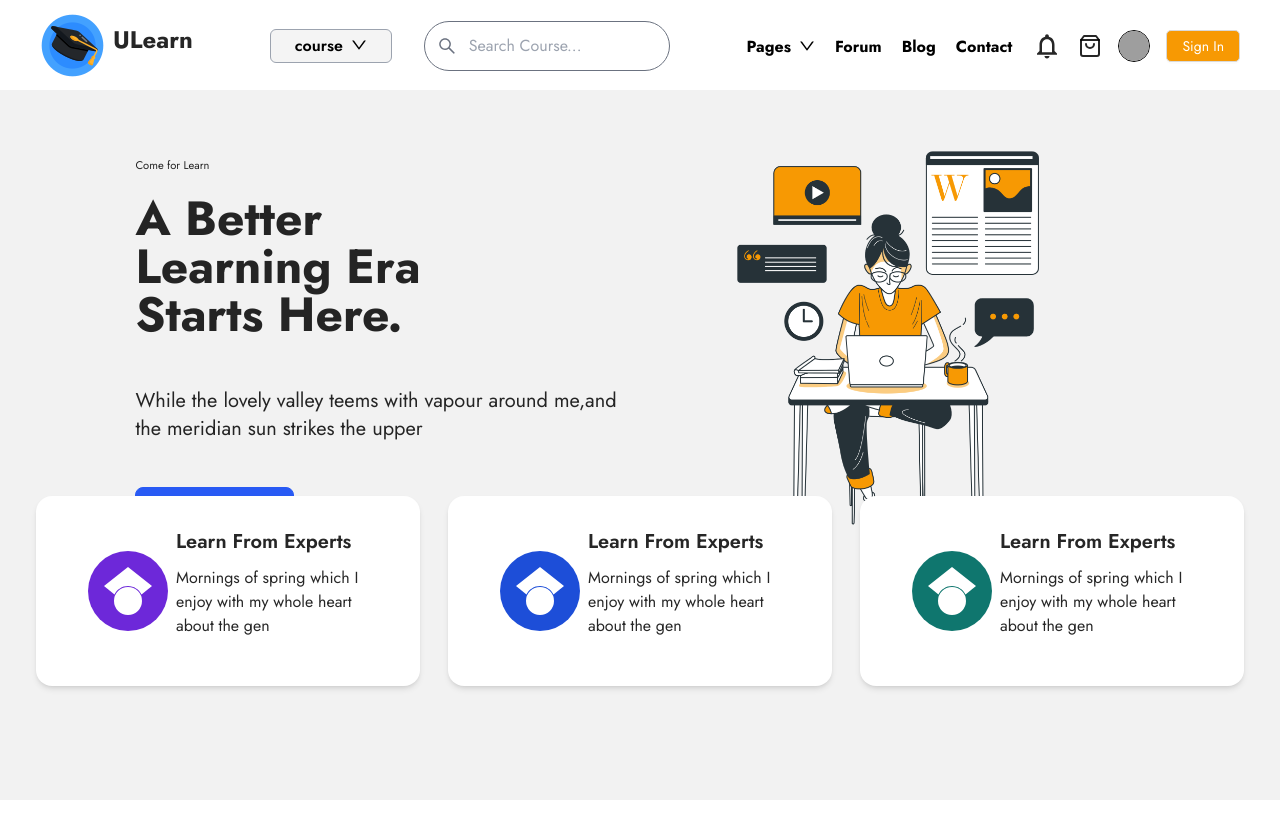
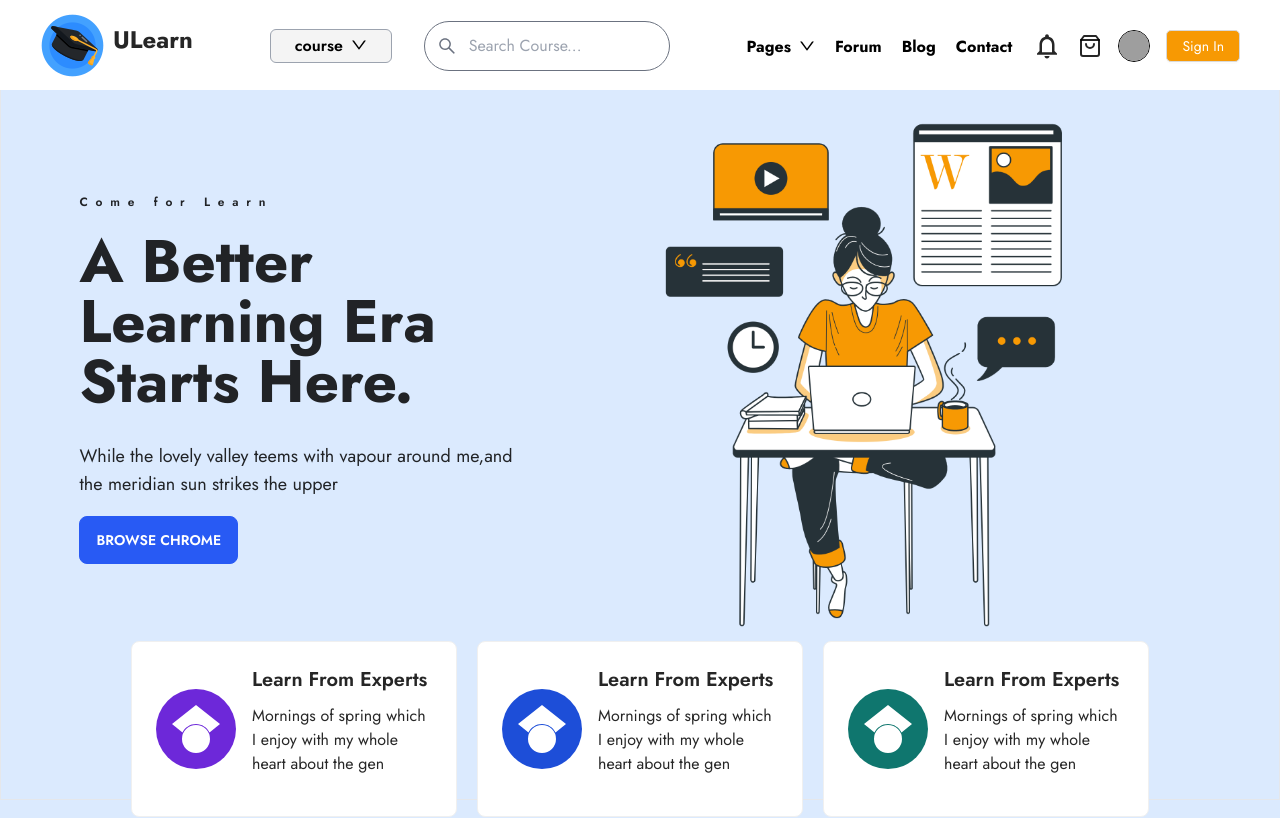
Before and after one commit to JoyCmollik/uLearn-mern-stack-webapplic, a React (Create React App) app in the folder ulearn-react-client-side/: page / in a window 1280 px wide. Shown: the top 818 px of the page. Built offline with nearby package versions, Linux system fonts and the light colour scheme; grey boxes are pictures that could not be loaded.

Commit message:
updating banner

```diff
--- a/ulearn-react-client-side/src/components/Home/Categories/Categories.js
+++ b/ulearn-react-client-side/src/components/Home/Categories/Categories.js
@@ -1,20 +1,23 @@
+import { Card } from 'antd';
 import React from 'react';
 
 const Categories = ({ icon, title, desc, bgColor }) => {
 	return (
-		<div className='card w-96 bg-base-100 shadow-md mx-auto'>
-			<div className='card-body'>
-				<div className='flex gap-2 items-center justify-center'>
-					<div className={` p-4 rounded-full gap-4 ${bgColor}`}>
-						{icon}
-					</div>
-					<div>
-						<h2 className='card-title'>{title}</h2>
-						<p className='text-base w-48'>{desc}</p>
-					</div>
+		<Card
+			style={{
+				width: '326px',
+				margin: '0 auto',
+				borderRadius: '8px',
+			}}
+		>
+			<div className='flex space-x-4 items-center justify-center '>
+				<div className={` p-4 rounded-full  ${bgColor}`}>{icon}</div>
+				<div>
+					<h2 className='card-title'>{title}</h2>
+					<p className='text-base'>{desc}</p>
 				</div>
 			</div>
-		</div>
+		</Card>
 	);
 };
 
--- a/ulearn-react-client-side/src/components/Home/CoursesSelection/CoursesSelection.js
+++ b/ulearn-react-client-side/src/components/Home/CoursesSelection/CoursesSelection.js
@@ -12,7 +12,7 @@ const nestedlinks = [
 
 const CoursesSelection = () => {
 	return (
-		<section className='bg-base-100 pt-96 md:pt-24 container mx-auto min-h-screen'>
+		<section className='border border-black  container mx-auto min-h-screen'>
 			{/* title and icon */}
 			<div className='flex flex-col space-y-5 md:space-y-0 mx-20'>
 				<article className='flex  flex-row items-center  space-x-5 mb-4 text-dark font-medium '>
--- a/ulearn-react-client-side/src/components/Home/Hero/Hero.js
+++ b/ulearn-react-client-side/src/components/Home/Hero/Hero.js
@@ -7,9 +7,7 @@ import Categories from '../Categories/Categories';
 const categories = [
 	{
 		id: 10,
-		icon: (
-			<SiGooglescholar className='text-5xl text-white  mx-auto bg-violet-700 ' />
-		),
+		icon: <SiGooglescholar className='text-5xl text-white  mx-auto  ' />,
 		title: 'Learn From Experts',
 		desc: 'Mornings of spring which I  enjoy with my whole heart about the gen',
 		bgColor: ' bg-violet-700',
@@ -32,18 +30,21 @@ const categories = [
 
 const Hero = () => {
 	return (
-		<section className='mb-56 md:mb-0'>
-			<div className='hero min-h-screen bg-base-200 pb-28  relative'>
-				<div className='hero-content flex justify-between  '>
+		<section className='min-h-screen border-box border md:mb-36 '>
+			<div className='container mx-auto mt-10 md:relative'>
+				<div className='flex flex-col md:flex-row justify-center items-center'>
+					<div className='flex flex-wrap flex-col md:flex-row justify-center space-x-4 items-center'>
 						<article className=''>
-						<small className=''>Come for Learn</small>
-						<h1 className='text-5xl font-bold text mt-5'>
+							<small className='text-xs font-semibold tracking-[.65em]'>
+								Come for Learn
+							</small>
+							<h1 className='text-6xl font-bold text mt-5'>
 								A Better <br />
 								Learning Era
 								<br />
 								Starts Here.
 							</h1>
-						<p className='py-6 text-xl'>
+							<p className=' text-lg '>
 								While the lovely valley teems with vapour around
 								me,and
 								<br />
@@ -57,17 +58,18 @@ const Hero = () => {
 							<img
 								src={heroImage}
 								alt=''
-							className='max-w-lg rounded-lg '
+								className='max-w-2xl rounded-lg '
 							/>
 						</article>
 					</div>
 					{/* categories */}
-				<div className='absolute bottom-1 mr-auto md:mr-0 top-96  mt-56 md:mt-28 '>
-					<article className='flex flex-col md:flex-row flex-wrap  space-x-7 md:space-y-0 space-y-7  '>
+					<div className='md:absolute top-3/4 mt-10 md:mt-24 mx-auto mb-20 md:mb-0'>
+						<article className='flex flex-wrap flex-col gap-5 md:flex-row justify-center items-center '>
 							{categories.map((category) => (
 								<Categories key={category.id} {...category} />
 							))}
 						</article>
+					</div>
 				</div>
 			</div>
 		</section>
--- a/ulearn-react-client-side/src/pages/Home/Home.js
+++ b/ulearn-react-client-side/src/pages/Home/Home.js
@@ -13,8 +13,7 @@ const Home = () => {
 		<>
 			<Layout>
 				<NavigationBar theme='light' />
-
-				<Content>
+				<Content style={{ background: '#dbeafe' }}>
 					<Hero />
 					<CoursesSelection />
 					<CustomerReview />
```
Lines whose indentation alone changed are shown as unchanged.
